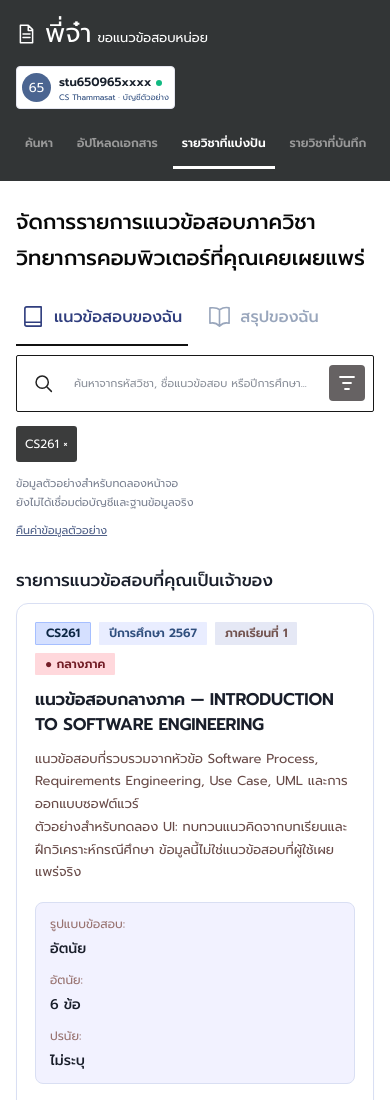
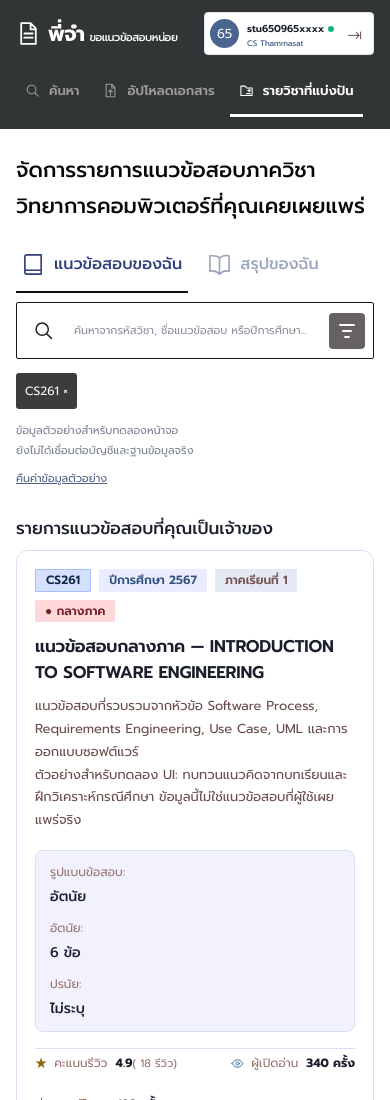
Before and after one commit to Lilieay/CS261-Group4-Project, a website: page frontend/public/shared-courses.html in a window 390 px wide. Shown: the top 1100 px of the page. Drawn offline with Linux system fonts and the light colour scheme.

Commit message:
feat/task75-editform-v2

```diff
--- a/frontend/public/css/shared-courses.css
+++ b/frontend/public/css/shared-courses.css
@@ -1,4 +1,4 @@
-/* Cleaned from current project styles; source order and media rules preserved. */
+/* Page styles retained; navbar is copied from read-courses.css below. */
 
 :root {
   --ink: #191e2a;
@@ -58,111 +58,6 @@ a {
   stroke-linecap: round;
   stroke-linejoin: round;
   flex-shrink: 0;
-}
-
-.topbar {
-  min-height: 76px;
-  background: var(--nav);
-  color: #999;
-  display: flex;
-  align-items: center;
-  justify-content: space-between;
-  padding: 0 16px 0 32px;
-  gap: 24px;
-}
-
-.brand {
-  display: flex;
-  align-items: center;
-  color: #fff;
-  white-space: nowrap;
-  font-size: 17px;
-  letter-spacing: -.6px;
-}
-
-.brand .icon {
-  width: 25px;
-  height: 29px;
-  margin-right: 6px;
-}
-
-.brand b {
-  font-size: 28px;
-  font-weight: 700;
-}
-
-.topbar nav {
-  display: flex;
-  align-self: stretch;
-  align-items: center;
-  gap: 6px;
-}
-
-.topbar nav a {
-  height: 50px;
-  display: flex;
-  align-items: center;
-  gap: 9px;
-  padding: 0 17px;
-  border-bottom: 3px solid transparent;
-  font-size: 16px;
-  font-weight: 600;
-  white-space: nowrap;
-}
-
-.topbar nav .icon {
-  width: 15px;
-  height: 15px;
-}
-
-.topbar nav a[aria-current] {
-  color: #fff;
-  border-color: #fff;
-}
-
-.topbar nav a:hover {
-  color: #fff;
-}
-
-.profile {
-  display: flex;
-  align-items: center;
-  gap: 8px;
-  background: #fff;
-  color: #18202c;
-  border: 1px solid #e4e5ef;
-  border-radius: 4px;
-  padding: 5px;
-  min-width: 183px;
-}
-
-.avatar {
-  display: grid;
-  place-items: center;
-  width: 29px;
-  height: 29px;
-  border-radius: 50%;
-  background: #4b6591;
-  color: #fff;
-}
-
-.profile b {
-  font-size: 12px;
-  font-weight: 600;
-}
-
-.profile small {
-  display: block;
-  font-size: 9px;
-  color: #325080;
-}
-
-.profile i {
-  display: inline-block;
-  background: #10b981;
-  width: 6px;
-  height: 6px;
-  border-radius: 50%;
 }
 
 main {
@@ -654,18 +549,6 @@ button:hover {
 }
 
 @media(max-width:1250px) {
-  .topbar {
-    flex-wrap: wrap;
-    padding: 12px 24px;
-    gap: 10px;
-  }
-
-  .topbar nav {
-    order: 3;
-    width: 100%;
-    justify-content: center;
-  }
-
   h1 {
     font-size: 24px;
   }
@@ -709,41 +592,6 @@ button:hover {
 }
 
 @media(max-width:760px) {
-  .topbar {
-    padding: 12px 16px;
-  }
-
-  .brand {
-    font-size: 13px;
-  }
-
-  .brand b {
-    font-size: 23px;
-  }
-
-  .profile {
-    min-width: 0;
-  }
-
-  .profile small {
-    font-size: 8px;
-  }
-
-  .topbar nav {
-    overflow-x: auto;
-    justify-content: flex-start;
-  }
-
-  .topbar nav a {
-    padding: 0 9px;
-    font-size: 12px;
-    min-height: 44px;
-  }
-
-  .topbar nav .icon {
-    display: none;
-  }
-
   main {
     padding: 24px 16px;
   }
@@ -824,44 +672,6 @@ button:hover {
 
   .reader-grid dd {
     margin-bottom: 12px;
-  }
-
-  .topbar .brand {
-    display: flex;
-    align-items: center;
-    flex-shrink: 0;
-    gap: 10px;
-    color: #fff;
-    letter-spacing: normal;
-  }
-
-  .topbar .brand>.icon {
-    width: 26px;
-    height: 32px;
-    margin: 0;
-    flex-shrink: 0;
-  }
-
-  .brand-copy {
-    display: flex;
-    flex-direction: column;
-    align-items: flex-start;
-    gap: 4px;
-  }
-
-  .topbar .brand .brand-name {
-    font-family: "Prompt", sans-serif;
-    font-size: 28px;
-    font-weight: 700;
-    line-height: 1.35;
-    letter-spacing: normal;
-  }
-
-  .brand-tagline {
-    font-size: 12px;
-    font-weight: 400;
-    line-height: 1.5;
-    color: #f2f2f2;
   }
 
   .search-box {
@@ -957,16 +767,6 @@ button:hover {
   #filters option:checked {
     background: #e5ebff;
     color: #243c77;
-  }
-
-  @media (max-width: 760px) {
-    .topbar .brand .brand-name {
-      font-size: 24px;
-    }
-
-    .brand-tagline {
-      font-size: 11px;
-    }
   }
 }
 
@@ -1067,59 +867,6 @@ button:hover {
 
 #filters option {
   padding: 8px 10px;
-}
-
-.brand-copy {
-  overflow: visible;
-}
-
-.brand-tagline {
-  font-weight: 400;
-}
-
-@media (max-width: 760px) {
-  .topbar .brand .brand-name {
-    font-size: 24px;
-  }
-}
-
-.topbar .brand {
-  display: flex;
-  align-items: center;
-  gap: 8px;
-  overflow: visible;
-}
-
-.topbar .brand .brand-copy {
-  display: flex;
-  flex-direction: row;
-  align-items: baseline;
-  gap: 6px;
-  overflow: visible;
-  white-space: nowrap;
-}
-
-.topbar .brand .brand-name {
-  margin: 0;
-  font-family: "Prompt", sans-serif;
-  font-size: 26px;
-  font-weight: 400;
-  line-height: 1.7;
-  letter-spacing: normal;
-}
-
-.topbar .brand .brand-tagline {
-  font-family: "Prompt", sans-serif;
-  font-size: 13px;
-  font-weight: 400;
-  line-height: 1.6;
-  color: #fff;
-}
-
-.topbar .brand > .icon {
-  width: 21px;
-  height: 26px;
-  margin: 0;
 }
 
 #filters select option {
@@ -1307,3 +1054,192 @@ button:hover {
     grid-template-columns: 1fr;
   }
 }
+
+/* Navbar source: read-courses.css, including its mobile breakpoints. */
+.topbar {
+  height: 76px;
+  background: var(--nav);
+  color: #999;
+  display: flex;
+  align-items: center;
+  justify-content: space-between;
+  padding: 0 16px 0 32px;
+  gap: 24px;
+}
+
+.brand {
+  display: flex;
+  align-items: center;
+  color: #fff;
+  white-space: nowrap;
+  gap: 7px;
+}
+
+.brand-icon {
+  width: 25px;
+  height: 29px;
+}
+
+.brand-copy {
+  display: flex;
+  align-items: baseline;
+  gap: 5px;
+  letter-spacing: -.5px;
+}
+
+.brand-copy b {
+  font-size: 28px;
+  font-weight: 700;
+}
+
+.brand-copy span {
+  font-size: 16px;
+  font-weight: 500;
+}
+
+.topbar nav {
+  display: flex;
+  align-self: stretch;
+  align-items: center;
+  gap: 6px;
+}
+
+.topbar nav a {
+  height: 50px;
+  display: flex;
+  align-items: center;
+  gap: 9px;
+  padding: 0 17px;
+  border-bottom: 3px solid transparent;
+  font-size: 16px;
+  font-weight: 600;
+  white-space: nowrap;
+}
+
+.topbar nav .icon {
+  width: 15px;
+  height: 15px;
+}
+
+.topbar nav a.active {
+  color: #fff;
+  border-color: #fff;
+}
+
+.topbar nav a:hover {
+  color: #fff;
+}
+
+.profile {
+  display: flex;
+  align-items: center;
+  gap: 8px;
+  background: #fff;
+  color: #18202c;
+  border: 1px solid #e4e5ef;
+  border-radius: 4px;
+  padding: 5px;
+  min-width: 183px;
+}
+
+.avatar {
+  display: grid;
+  place-items: center;
+  width: 29px;
+  height: 29px;
+  border-radius: 50%;
+  background: #4b6591;
+  color: #fff;
+}
+
+.profile-copy b {
+  font-size: 12px;
+  font-weight: 600;
+  white-space: nowrap;
+}
+
+.profile-copy small {
+  display: block;
+  font-size: 9px;
+  color: #325080;
+}
+
+.profile-copy i {
+  display: inline-block;
+  background: #10b981;
+  width: 6px;
+  height: 6px;
+  border-radius: 50%;
+}
+
+.logout {
+  margin-left: auto;
+  font-size: 18px;
+  color: #654b4b;
+  padding: 0 6px;
+}
+
+@media (max-width: 1100px) {
+  .topbar {
+    padding-left: 20px;
+    gap: 12px;
+  }
+
+  .topbar nav a {
+    padding: 0 9px;
+    font-size: 13px;
+  }
+
+  .brand-copy b {
+    font-size: 23px;
+  }
+
+  .brand-copy span {
+    font-size: 13px;
+  }
+
+  .profile {
+    min-width: auto;
+  }
+}
+
+@media (max-width: 760px) {
+  .topbar {
+    height: auto;
+    min-height: 76px;
+    padding: 12px 16px;
+    flex-wrap: wrap;
+  }
+
+  .topbar nav {
+    order: 3;
+    width: 100%;
+    overflow-x: auto;
+  }
+
+  .topbar nav a {
+    flex: 0 0 auto;
+  }
+
+  .profile {
+    margin-left: auto;
+  }
+}
+
+@media (max-width: 420px) {
+  .brand-copy b {
+    font-size: 21px;
+  }
+
+  .brand-copy span {
+    font-size: 11px;
+  }
+
+  .profile-copy b {
+    font-size: 10px;
+  }
+
+  .profile-copy small {
+    font-size: 8px;
+  }
+}
--- a/frontend/public/shared-courses.html
+++ b/frontend/public/shared-courses.html
@@ -7,7 +7,7 @@
   <title>รายวิชาที่แบ่งปัน | พี่จ๋า ขอแนวข้อสอบหน่อย</title>
   <link rel="preconnect" href="https://fonts.googleapis.com">
   <link rel="preconnect" href="https://fonts.gstatic.com" crossorigin>
-  <link href="https://fonts.googleapis.com/css2?family=Prompt:wght@400;500;600;700&display=swap" rel="stylesheet">
+  <link href="https://fonts.googleapis.com/css2?family=Prompt:wght@300;400;500;600;700&display=swap" rel="stylesheet">
   <link rel="stylesheet" href="css/shared-courses.css">
   <link rel="stylesheet" href="css/edit-form.css">
   <script src="js/shared-courses.js" defer></script>
@@ -16,22 +16,11 @@
 
 <body>
   <svg class="svg-library" xmlns="http://www.w3.org/2000/svg" aria-hidden="true">
-    <symbol id="i-file" viewBox="0 0 24 24">
-      <path d="M5 2h9l5 5v15H5zM14 2v6h5M8 12h8M8 16h8" />
-    </symbol>
-    <symbol id="i-search" viewBox="0 0 24 24">
-      <circle cx="10.5" cy="10.5" r="7" />
-      <path d="m16 16 5 5" />
-    </symbol>
-    <symbol id="i-upload" viewBox="0 0 24 24">
-      <path d="M5 2h9l5 5v15H5zM14 2v6h5M12 19V11m-3 3 3-3 3 3" />
-    </symbol>
-    <symbol id="i-shared" viewBox="0 0 24 24">
-      <path d="M3 5h7l2 3h9v12H3zM14 12h4m-2-2 2 2-2 2M12 17h6" />
-    </symbol>
-    <symbol id="i-bookmark" viewBox="0 0 24 24">
-      <path d="M6 3h12v18l-6-4-6 4z" />
-    </symbol>
+    <symbol id="i-file" viewBox="0 0 24 24"><path d="M5 2h9l5 5v15H5zM14 2v6h5M8 12h8M8 16h8"/></symbol>
+    <symbol id="i-search" viewBox="0 0 24 24"><circle cx="10.5" cy="10.5" r="7"/><path d="m16 16 5 5"/></symbol>
+    <symbol id="i-upload" viewBox="0 0 24 24"><path d="M5 2h9l5 5v15H5zM14 2v6h5M12 19V11m-3 3 3-3 3 3"/></symbol>
+    <symbol id="i-shared" viewBox="0 0 24 24"><path d="M3 5h7l2 3h9v12H3zM14 12h4m-2-2 2 2-2 2M12 17h6"/></symbol>
+    <symbol id="i-bookmark" viewBox="0 0 24 24"><path d="M6 3h12v18l-6-4-6 4z"/></symbol>
     <symbol id="i-book" viewBox="0 0 24 24">
       <path d="M5 2h15v20H5a2 2 0 0 1-2-2V4a2 2 0 0 1 2-2ZM3 18h17" />
     </symbol>
@@ -56,32 +45,21 @@
     </symbol>
   </svg>
   <header class="topbar">
-    <div class="brand">
-      <svg class="icon" aria-hidden="true">
-        <use href="#i-file" />
-      </svg>
-
-      <div class="brand-copy">
-        <b class="brand-name">พี่จ๋า</b>
-        <span class="brand-tagline">ขอแนวข้อสอบหน่อย</span>
-      </div>
+    <a class="brand" href="index.html" aria-label="หน้าแรก">
+      <svg class="icon brand-icon"><use href="#i-file"/></svg>
+      <span class="brand-copy"><b>พี่จ๋า</b><span>ขอแนวข้อสอบหน่อย</span></span>
+    </a>
+    <nav aria-label="เมนูหลัก">
+      <a href="index.html"><svg class="icon"><use href="#i-search"/></svg>ค้นหา</a>
+      <a href="upload.html"><svg class="icon"><use href="#i-upload"/></svg>อัปโหลดเอกสาร</a>
+      <a class="active" href="shared-courses.html" aria-current="page"><svg class="icon"><use href="#i-shared"/></svg>รายวิชาที่แบ่งปัน</a>
+      <a href="saved-courses.html"><svg class="icon"><use href="#i-bookmark"/></svg>รายวิชาที่บันทึก</a>
+    </nav>
+    <div class="profile">
+      <span class="avatar">65</span>
+      <span class="profile-copy"><b>stu650965xxxx <i></i></b><small>CS Thammasat</small></span>
+      <span class="logout" aria-label="ออกจากระบบ">⇥</span>
     </div>
-    <nav aria-label="เมนูหลัก">
-      <a href="index.html"><svg class="icon">
-          <use href="#i-search" />
-        </svg>ค้นหา</a>
-      <a href="upload.html"><svg class="icon">
-          <use href="#i-upload" />
-        </svg>อัปโหลดเอกสาร</a>
-      <a href="shared-courses.html" aria-current="page"><svg class="icon">
-          <use href="#i-shared" />
-        </svg>รายวิชาที่แบ่งปัน</a>
-      <a href="saved-courses.html"><svg class="icon">
-          <use href="#i-bookmark" />
-        </svg>รายวิชาที่บันทึก</a>
-    </nav>
-    <div class="profile"><span class="avatar">65</span><span><b>stu650965xxxx <i></i></b><small>CS Thammasat ·
-          บัญชีตัวอย่าง</small></span></div>
   </header>
   <main>
     <h1>จัดการรายการแนวข้อสอบภาควิชาวิทยาการคอมพิวเตอร์ที่คุณเคยเผยแพร่</h1>
```
